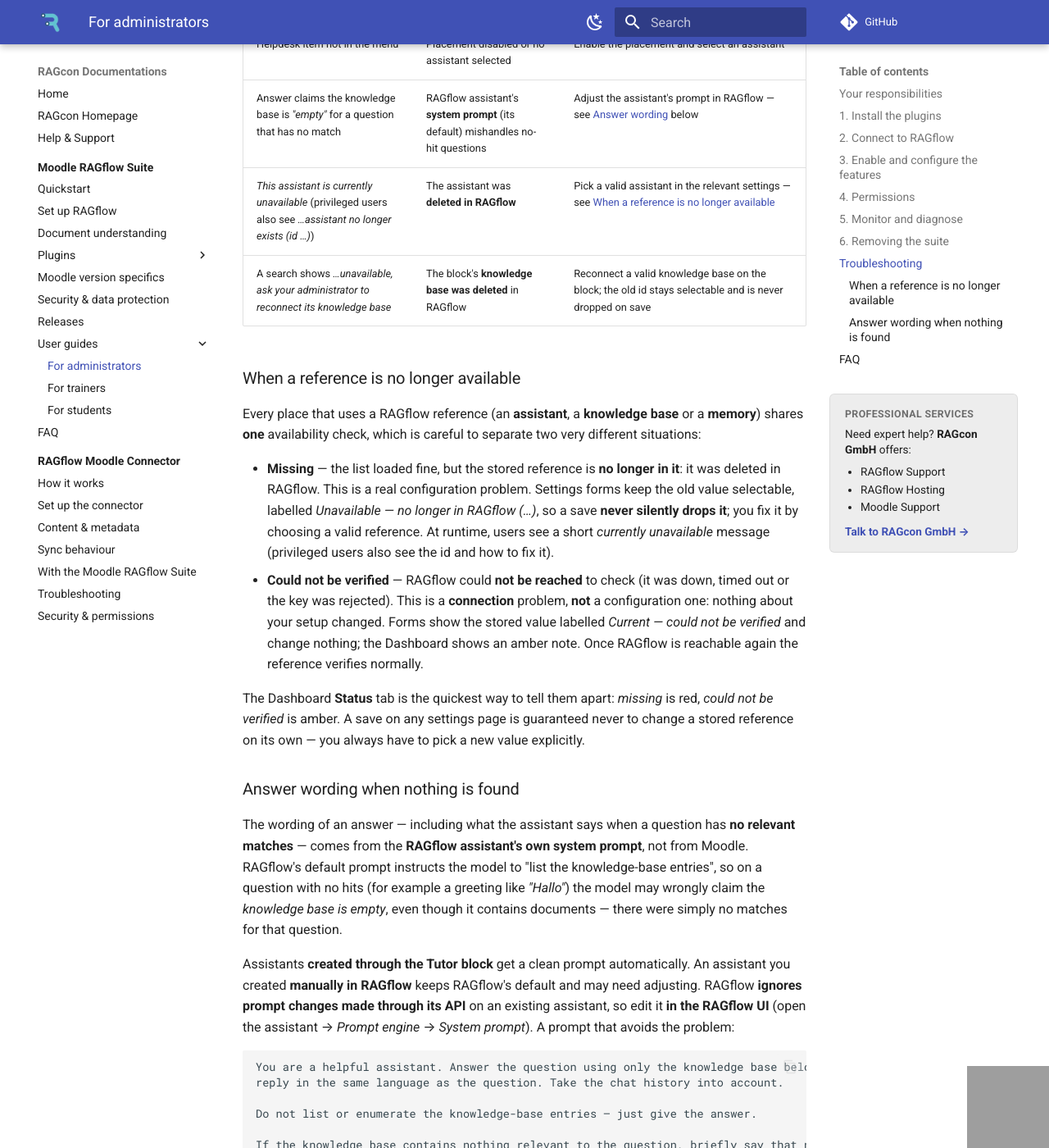
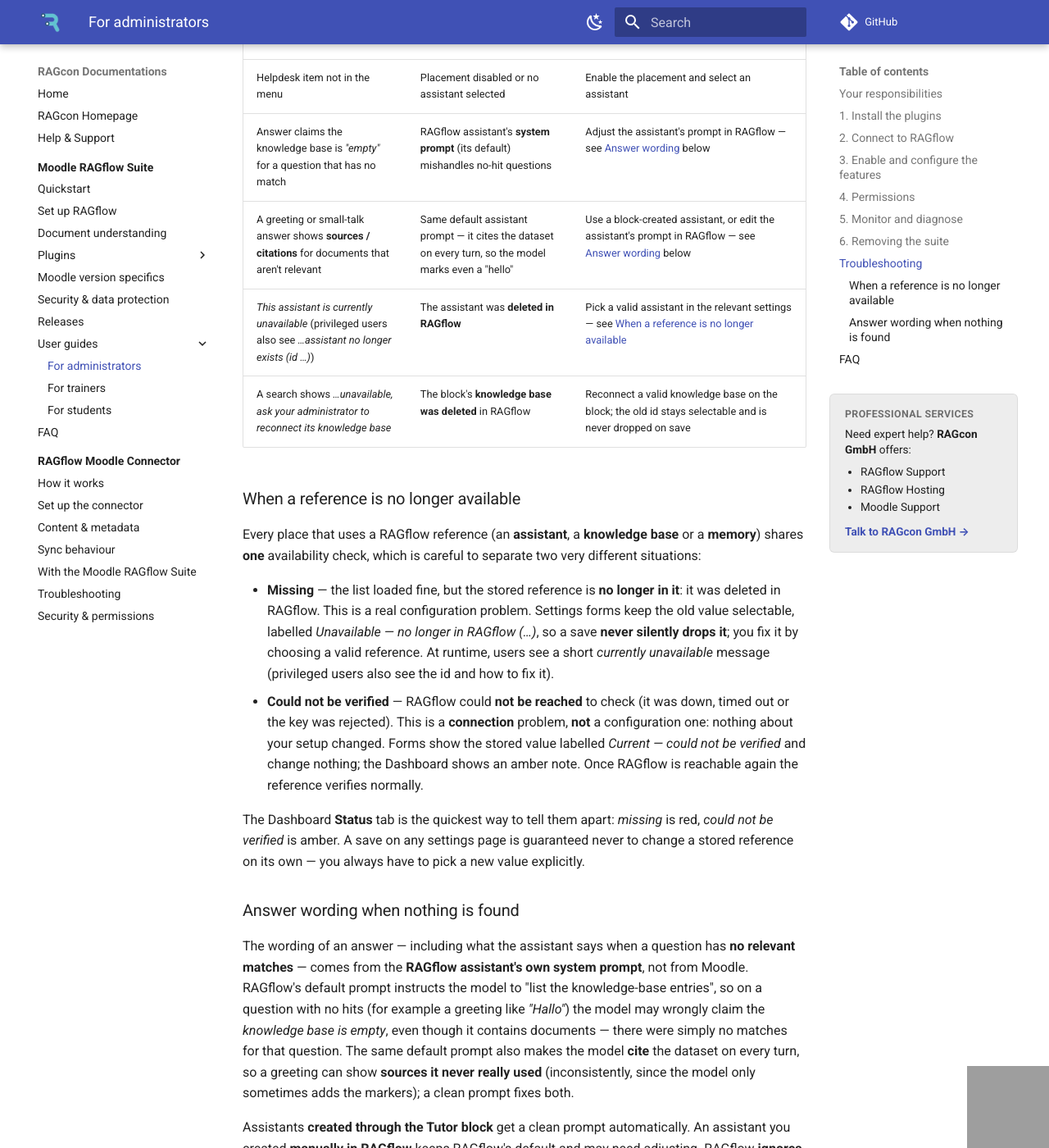
Before and after one commit to ragcon-ai/ragcon-docs, an MkDocs documentation site: the page built from docs/moodle-ragflow/guides/admin.md, in a window 1280 px wide and 1400 px high, scrolled down 3795 px. Shown: the whole window at 82% size. Built offline with MkDocs 1.6.1 and Material for MkDocs 9.7.7, drawn with Linux system fonts in a browser that asks for light colours; comment, search, counter and statistics services are not loaded; grey boxes are pictures that could not be loaded.

Commit message:
docs(faq): explain spurious sources on greetings (default assistant prompt)
Add an FAQ entry for the case where the assistant greets the user yet lists
sources/citations for unrelated documents. Same root cause as the existing
"not found in the dataset" entry: RAGflow's default assistant prompt tells the
model to summarise and cite the dataset on every turn, so it marks even a
greeting — the plugin faithfully turns those citation markers into the Sources
list. Cross-reference it from the "Can I trust the sources" entry, add an admin
troubleshooting row, and note the citation side-effect in "Answer wording when
nothing is found". Fix stays the clean-prompt route (block-created assistant or
editing the assistant's prompt in RAGflow).

Co-Authored-By: Claude <noreply@anthropic.com>

```diff
--- a/docs/moodle-ragflow/guides/admin.md
+++ b/docs/moodle-ragflow/guides/admin.md
@@ -89,6 +89,7 @@ folder as you go.
 | Empty answers, no sources | Dataset not parsed, or assistant not bound to it | Confirm parsing finished and the assistant is bound to the dataset |
 | Helpdesk item not in the menu | Placement disabled or no assistant selected | Enable the placement and select an assistant |
 | Answer claims the knowledge base is *"empty"* for a question that has no match | RAGflow assistant's **system prompt** (its default) mishandles no-hit questions | Adjust the assistant's prompt in RAGflow — see [Answer wording](#answer-wording-when-nothing-is-found) below |
+| A greeting or small-talk answer shows **sources / citations** for documents that aren't relevant | Same default assistant prompt — it cites the dataset on every turn, so the model marks even a "hello" | Use a block-created assistant, or edit the assistant's prompt in RAGflow — see [Answer wording](#answer-wording-when-nothing-is-found) below |
 | *This assistant is currently unavailable* (privileged users also see *…assistant no longer exists (id …)*) | The assistant was **deleted in RAGflow** | Pick a valid assistant in the relevant settings — see [When a reference is no longer available](#when-a-reference-is-no-longer-available) |
 | A search shows *…unavailable, ask your administrator to reconnect its knowledge base* | The block's **knowledge base was deleted** in RAGflow | Reconnect a valid knowledge base on the block; the old id stays selectable and is never dropped on save |
 
@@ -117,7 +118,9 @@ The wording of an answer — including what the assistant says when a question h
 matches** — comes from the **RAGflow assistant's own system prompt**, not from Moodle. RAGflow's default
 prompt instructs the model to "list the knowledge-base entries", so on a question with no hits (for
 example a greeting like *"Hallo"*) the model may wrongly claim the *knowledge base is empty*, even though
-it contains documents — there were simply no matches for that question.
+it contains documents — there were simply no matches for that question. The same default prompt also makes
+the model **cite** the dataset on every turn, so a greeting can show **sources it never really used**
+(inconsistently, since the model only sometimes adds the markers); a clean prompt fixes both.
 
 Assistants **created through the Tutor block** get a clean prompt automatically. An assistant you created
 **manually in RAGflow** keeps RAGflow's default and may need adjusting. RAGflow **ignores prompt changes
```
Also changed, not shown: docs/moodle-ragflow/faq.md (+17 -2 lines).
